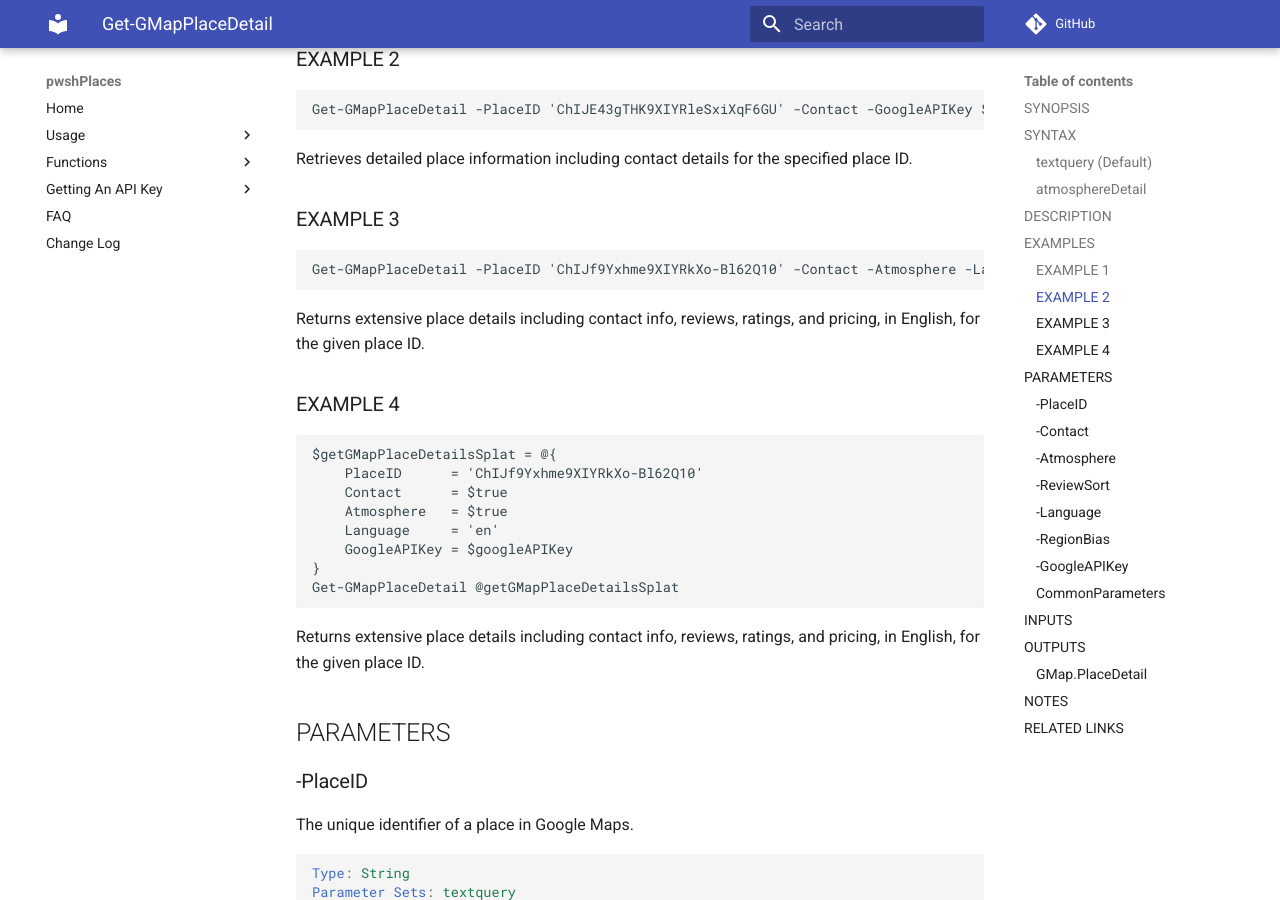
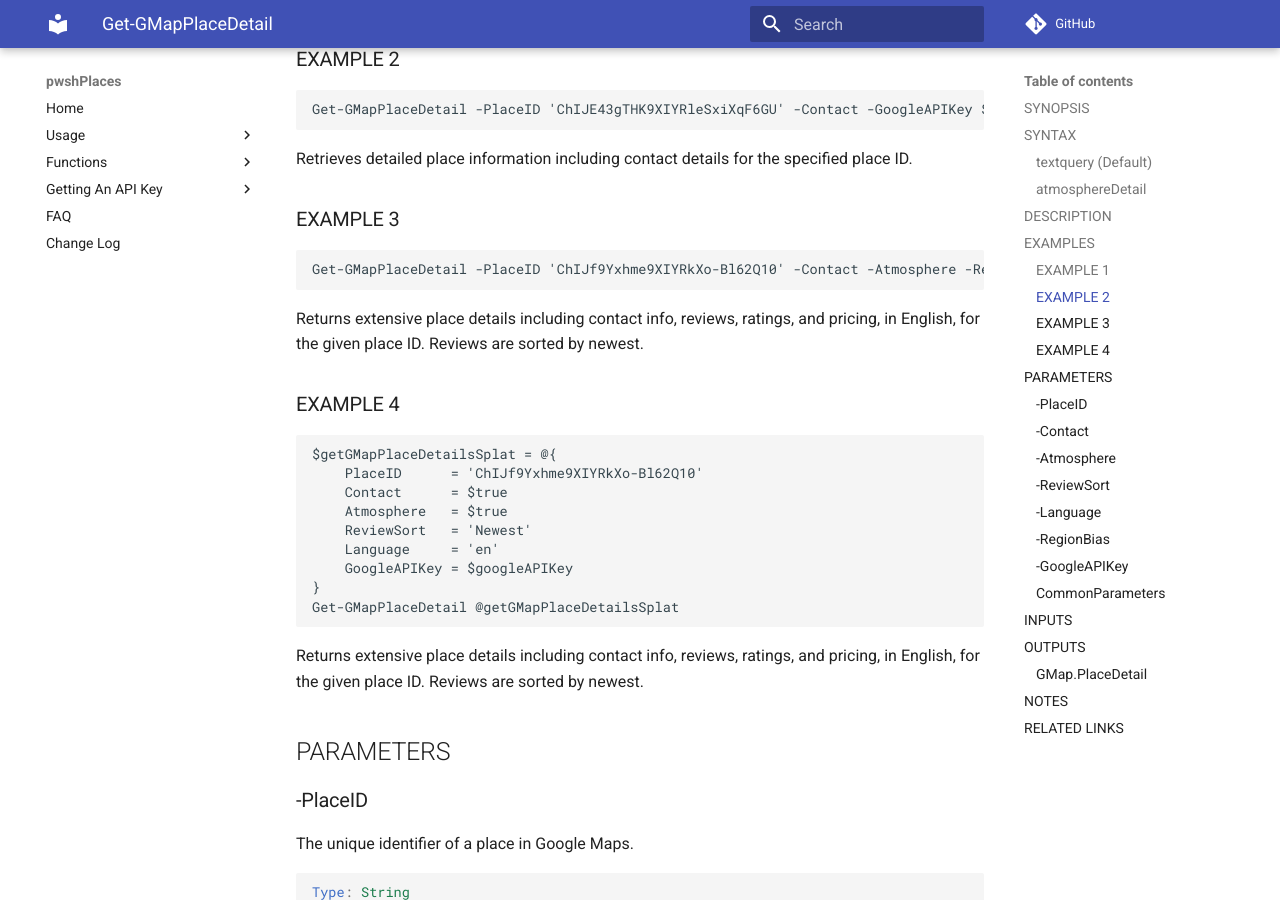
Before and after one commit to techthoughts2/pwshPlaces, an MkDocs documentation site: the page built from docs/Get-GMapPlaceDetail.md, in a window 1280 px wide and 900 px high, scrolled down 1015 px. Built offline with MkDocs 1.6.1 and Material for MkDocs 9.7.7, drawn with Linux system fonts in a browser that asks for light colours; comment, search, counter and statistics services are not loaded.

Commit message:
updated examples for Get-GMapPlaceDetail

````diff
--- a/docs/Get-GMapPlaceDetail.md
+++ b/docs/Get-GMapPlaceDetail.md
@@ -49,10 +49,11 @@ Retrieves detailed place information including contact details for the specified
 
 ### EXAMPLE 3
 ```
-Get-GMapPlaceDetail -PlaceID 'ChIJf9Yxhme9XIYRkXo-Bl62Q10' -Contact -Atmosphere -Language en -GoogleAPIKey $googleAPIKey
+Get-GMapPlaceDetail -PlaceID 'ChIJf9Yxhme9XIYRkXo-Bl62Q10' -Contact -Atmosphere -ReviewSort Newest -Language en -GoogleAPIKey $googleAPIKey
 ```
 
 Returns extensive place details including contact info, reviews, ratings, and pricing, in English, for the given place ID.
+Reviews are sorted by newest.
 
 ### EXAMPLE 4
 ```
@@ -60,6 +61,7 @@ $getGMapPlaceDetailsSplat = @{
     PlaceID      = 'ChIJf9Yxhme9XIYRkXo-Bl62Q10'
     Contact      = $true
     Atmosphere   = $true
+    ReviewSort   = 'Newest'
     Language     = 'en'
     GoogleAPIKey = $googleAPIKey
 }
@@ -67,6 +69,7 @@ Get-GMapPlaceDetail @getGMapPlaceDetailsSplat
 ```
 
 Returns extensive place details including contact info, reviews, ratings, and pricing, in English, for the given place ID.
+Reviews are sorted by newest.
 
 ## PARAMETERS
 
````
Also changed, not shown: 1 other file.
